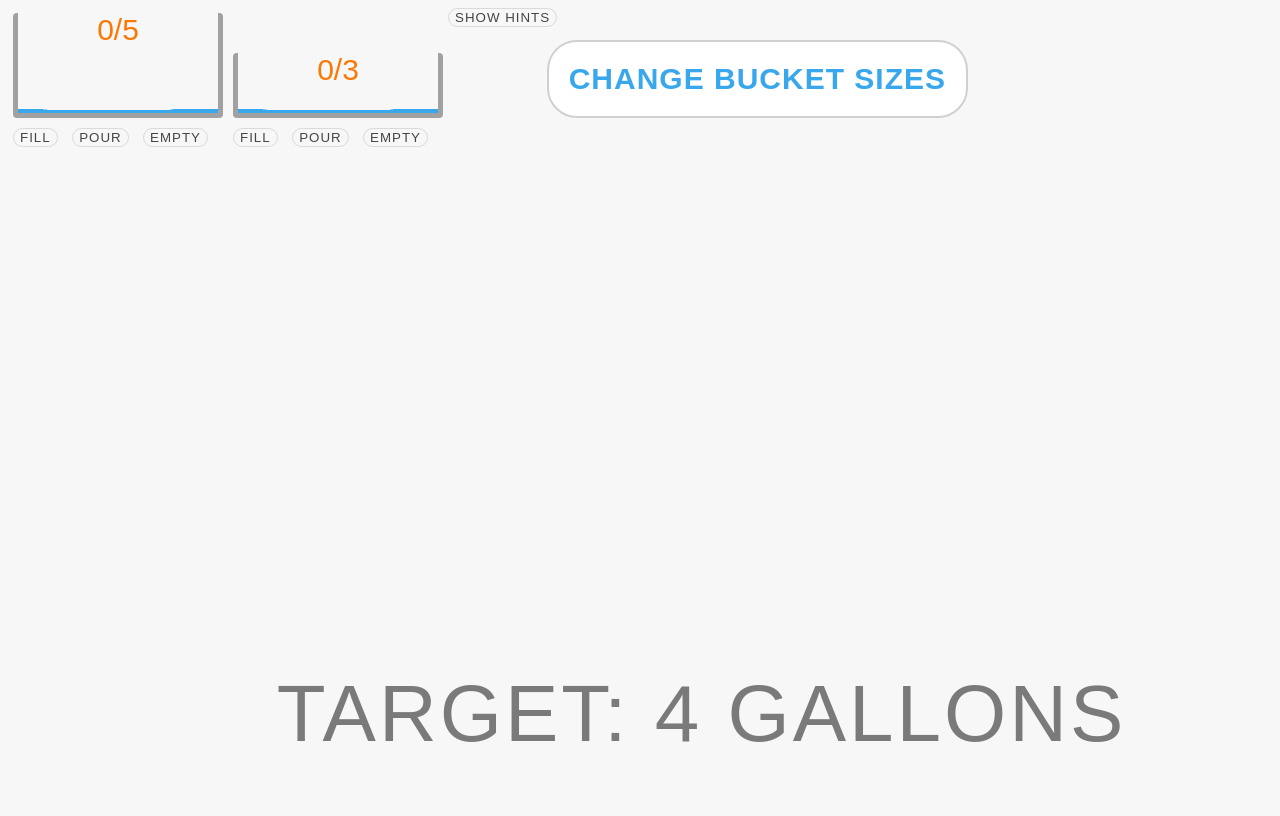
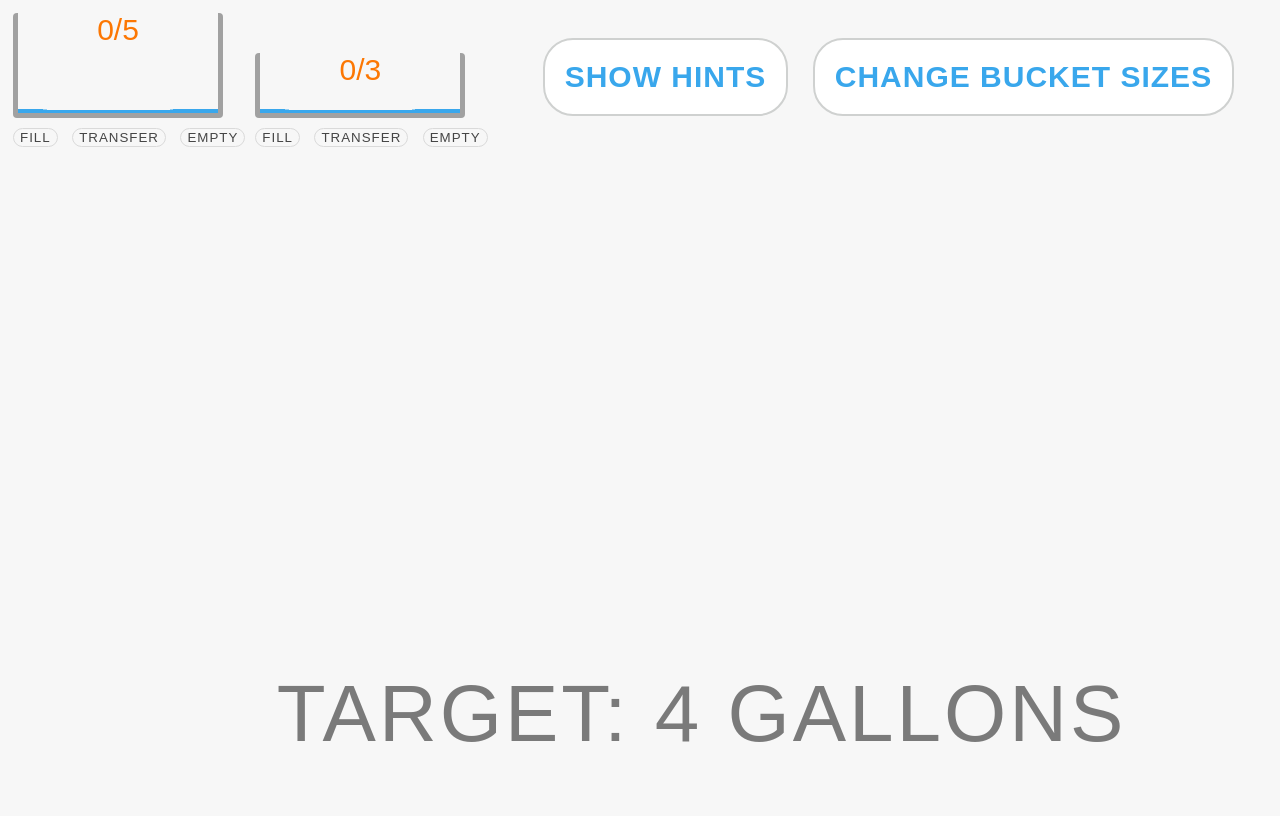
Before and after one commit to natecraft1/company_code_challenges, a PHP site: page / in a window 1280 px wide. After the commit the page ends 742 px from the top, so only its background shows below. Run offline with PHP 8.4, Linux system fonts and the light colour scheme; some libraries are stand-ins or nearby versions; some web fonts are replaced.

Commit message:
i think im done.. for now

```diff
--- a/docstoc/index.html
+++ b/docstoc/index.html
@@ -12,7 +12,7 @@
  		<div id="b1" class="bucket"><p>0/</p></div>
  		<ul>
  			<li><button class="fill move">Fill</button></li>
- 			<li><button class="transfer move">Pour</button></li>
+ 			<li><button class="transfer move">Transfer</button></li>
  			<li><button class="empty move">Empty</button></li>
  		</ul>
  		<div class="history"></div>
@@ -21,20 +21,19 @@
  	<div id="b2" class="bucket"><p>0/</p></div>
  		<ul>
  			<li><button class="fill move">Fill</button></li>
- 			<li><button class="transfer move">Pour</button></li>
+ 			<li><button class="transfer move">Transfer</button></li>
  			<li><button class="empty move">Empty</button></li>
  		</ul>
  		<div class="history"></div>
  	</section>
- 	<div>
- 		<button id="possible">Show Hints</button>
+ 	<div id="buttonWrapper">
+ 		<button id="show_hints">Show Hints</button>
+ 		<button id="changeSizes">Change Bucket Sizes</button>
  	</div>
+	<!-- <p id="notPossible"></p> -->
  	<div id="target" class="top-right">Target: <span>4</span> Gallons</div>
- 	<button id="changeSizes" class="top-right">Change Bucket Sizes</button>
 
 <script>
-	document.body.style.height = window.innerHeight + "px";
-	// document.getElementsByTagName("section")[0].style.height = window.innerHeight/2 + "px";
 	var s = Snap(600,400);
 	var aspect_ratio = 822/567;
 	var lake = s.image("imgs/lake-figure-color.svg", 0, 0, 600, (600/aspect_ratio));
@@ -46,7 +45,7 @@
 	var b1CurrentHeight = b2CurrentHeight = 0;
 	var b1Element = document.getElementById("b1"), b2Element = document.getElementById("b2");
 	var targetSpan = document.getElementById("target").firstElementChild;
-	var possibleButton = document.getElementById("possible");
+	var show_hints = document.getElementById("show_hints");
 	var hintmode = false, hintSteps, section = null;
 
 	var buckets = {
@@ -113,15 +112,6 @@
 		}
 		lake.animate({ "transform": m }, 1500);
 	}
-	var heightScale = function(Height) {
-		return ~~((Height/buckets.maxBucketHeight)*135);
-	}
-
-
-
-	console.log(buckets);
-	// water(5, 11, 4);
-	// console.log(step);
 
 	function trial(h1, h2, target) {
 		var hght1 = hght2 = 0, change, alotted;
@@ -132,7 +122,6 @@
 			if (hght1 == 0) {
 				hght1 = h1;
 				stepArr.push({"step": "fill", "state": [hght1, hght2]});
-				// console.log(hght1, hght2, "filled");
 			} else if (hght1 == h1
 				|| hght2 == 0) {
 				alotted = h2 - hght2;
@@ -140,11 +129,9 @@
 				hght2 += change;
 				hght1 -= change;
 				stepArr.push({"step": "transfer", "state": [hght1, hght2]});
-				// console.log(hght1, hght2, "transfered");
 			} else if (hght2 == h2) {
 				hght2 = 0;
 				stepArr.push({"step": "empty", "state": [hght1, hght2]});
-				// console.log(hght1, hght2, "emptied");
 			}
 		}
 		return { "count": newStep.count - 1, "steps": stepArr};
@@ -220,59 +207,37 @@
 			}
 		}
 	}
-	// function hintMode() {
-	// 	if (hintmode) {
-	// 		hideOrShowAll(1);
-	// 		hideExcept();
-	// 		hintmode = false;
-	// 		possibleButton.innerHTML = "Show Hints";
-	// 		return;
-	// 	};
-
-	// 	possibleButton.innerHTML = "Hide Hints";
-	// 	hintmode = true;
-	// 	hideOrShowAll(0);
-	// 	var currentStep, section;
-	// 	// find which current state is closer to the end;
-	// 	if (!hintSteps) {
-	// 		var startWithOne = trial(buckets.b1.size, buckets.b2.size, buckets.requiredGallons);
-	// 		var startWithTwo = trial(buckets.b2.size, buckets.b1.size, buckets.requiredGallons);
-	// 		if (startWithOne.count < startWithTwo.count) {
-	// 			steps = startWithOne.steps;
-	// 		} else {
-	// 			steps = startWithTwo.steps;
-	// 		}
-	// 		hintSteps = steps.slice(currentIndex(steps)+1);
-	// 	}
-	// 	hideExcept();
-	// }
 	function hintMode() {
-		var steps, emptying;
+		var steps, emptying, currentInd;
 		if (!hintSteps) {
-			console.log("no hintSteps");
 			var startWithOne = trial(buckets.b1.size, buckets.b2.size, buckets.requiredGallons);
 			var startWithTwo = trial(buckets.b2.size, buckets.b1.size, buckets.requiredGallons);
-			if (startWithOne.count < startWithTwo.count) {
-				steps = startWithOne.steps;
-				section = "b1Wrapper";
+			var indexOne = currentIndex(startWithOne.steps, 0, 1);
+			var indexTwo = currentIndex(startWithTwo.steps, 1, 0);
+			var remainingSteps1 = startWithOne.count - indexOne;
+			var remainingSteps2 = startWithTwo.count - indexTwo;
+			if (remainingSteps1 <= remainingSteps2) {
+					currentInd = indexOne;
+					steps = startWithOne.steps;
+					section = "b1Wrapper";
+				} else {
+					currentInd = indexTwo;
+					steps = startWithTwo.steps;
+					section = 'b2Wrapper';
+			}
+			if (currentInd < 0) {
+				hintSteps = steps.slice(0);
+				hintSteps.unshift({"step": "empty"});
 			} else {
-				steps = startWithTwo.steps;
-				section = 'b2Wrapper';
+				hintSteps = steps.slice(currentInd);
 			}
-			// console.log(steps, currentIndex(steps));
-			hintSteps = steps.slice(currentIndex(steps)+2);
-			// console.log(hintSteps);
-			console.log(section);
 			hideOrShowAll(0);
 			setActiveElem(currentElem());
-
 		} else {
 			if (hintmode) {
-				console.log(hintmode);
 				hideOrShowAll(1);
-				unsetActiveElem(document.getElementsByClassName("active")[0]);
+				unsetActiveElem();
 			} else {
-				console.log("else")
 				hideOrShowAll(0);
 				setActiveElem(currentElem());
 			}
@@ -286,15 +251,17 @@
 		elem.style.opacity = 1;
 		elem.className = elem.className + " active";
 	}
-	function unsetActiveElem(elem) {
-		elem.className = elem.className.replace(" active", "");
+	function unsetActiveElem() {
+		var elem = document.getElementsByClassName("active")[0];
+		if (elem) elem.className = elem.className.replace(" active", "");
 	}
-	function currentIndex(steps) {
+	function currentIndex(steps, n, n2) {
 		for (var i = steps.length - 1; i >= 0; i--) {
-			if (steps[i].state[0] == buckets.b1.currentHeight && steps[i].state[1] == buckets.b2.currentHeight) {
-				return i;
-			} else { return 0 };
+			if (steps[i].state[n] == buckets.b1.currentHeight && steps[i].state[n2] == buckets.b2.currentHeight) {
+				return i+1;
+			}
 		}
+		return buckets.b1.currentHeight == 0 && buckets.b2.currentHeight == 0 ? 0 : -1;
 	}
 	function swapSection(section) {
 		return section == "b1Wrapper" ? "b2Wrapper" : "b1Wrapper";
@@ -302,26 +269,12 @@
 	function emptying() {
 		return hintSteps[0].step == "empty";
 	}
-	// function hideExcept() {
-	// 	var section;
-	// 	if (emptying) { section = "b2Wrapper"; } else { section = "b1Wrapper" };
-	// 	var active = document.getElementsByClassName("active")[0];
-	// 	// we need to hide all the elements that aren't the correct action.
-	// 	if (active) {
-	// 		console.log("called", active.className);
-	// 		active.className = active.className.replace(" active", "");
-	// 		active.style.opacity = 0;
-	// 	} else if (hintmode) {
-	// 		var target = document.getElementById(section).getElementsByClassName(hintSteps[0].step)[0];
-	// 		target.style.opacity = 1;
-	// 		target.className = target.className + " active";
-	// 	}
-	// }
+
 	function hideExcept() {
-		if (emptying()) swapSection();
 		if (hintmode) {
+			if (emptying()) swapSection();
 			var active = document.getElementsByClassName("active")[0];
-			unsetActiveElem(active);
+			unsetActiveElem();
 			active.style.opacity = 0;
 			setActiveElem(currentElem());
 		}
@@ -336,10 +289,10 @@
 		return document.getElementById(sect).getElementsByClassName(hintSteps[0].step)[0];
 	}
 	// click events
-	possibleButton.onclick = function() {
+	show_hints.onclick = function() {
 		var greatestCF = gcd(buckets.b1.size, buckets.b2.size);
 		if (buckets.requiredGallons % greatestCF != 0) {
-			this.innerHTML = "This is not possible because " + greatestCF + " is the highest factor of both " + buckets.b1.size + " and " + buckets.b2.size + " but " + greatestCF + " is not a factor of " + buckets.requiredGallons + "!";
+			alert("This is not possible because " + greatestCF + " is the highest common factor of both " + buckets.b1.size + " and " + buckets.b2.size + ", but " + greatestCF + " is not a factor of " + buckets.requiredGallons + "!");
 		} else { hintMode(); }
 	};
 
@@ -366,7 +319,6 @@
 			if (step.check(buckets.b1.currentHeight, buckets.b2.currentHeight)) {
 				alert("You did it in " + step.count + " steps!");
 			} else {
-
 				if (hintmode) { hintSteps.shift(); hideExcept(); }
 			}
 		}
@@ -384,11 +336,14 @@
 		var rand1 = Math.random()*50|0;
 		var rand2 = Math.random()*50|0;
 		setup(rand1, rand2);
-		var newTarget = (rand1 + rand2)*Math.random()|0;
+		var newTarget = (rand1 + rand2-1)*Math.random()|0;
 		targetSpan.innerHTML = newTarget;
 		buckets.requiredGallons = newTarget;
 		historyElems[0].innerHTML = "";
 		historyElems[1].innerHTML = "";
+		hintSteps = null;
+		if (hintmode) { hideOrShowAll(1); hintmode = false; };
+		unsetActiveElem();
 	}
 // helpers
 	function gcd(a, b) {
@@ -404,6 +359,9 @@
    }
    return target;
   }
+  function heightScale(Height) {
+  	return ~~((Height/buckets.maxBucketHeight)*135);
+  }
 
 </script>
 </body>
--- a/docstoc/style.css
+++ b/docstoc/style.css
@@ -1,5 +1,6 @@
 html, body {
-	/*height: 100%;*/
+	height: 100%;
+	overflow: hidden;
 }
 body {
 	background-color: #F7F7F7;
@@ -109,10 +110,12 @@ button:hover {
 	box-shadow: 0 0 10px #9ecaed;
 	background: white;
 }
-#changeSizes {
-	float: right;
-	margin-top: 1%;
-	margin-right: 25%;
+#buttonWrapper {
+	float: left;
+	margin-left: 50px;
+	margin-top: 30px;
+}
+#changeSizes, #show_hints {
 	padding: 20px;
 	border-radius: 30px;
 	background: white;
@@ -120,12 +123,8 @@ button:hover {
 	color: #39a7ec;
 	border: 2px solid #CFD1D0;
 	font-size: 30px;
+	display: inline-block;
 }
-#possible {
+#show_hints {
+	margin-right: 20px;
 }
-.active {
-	display: block;
-}
-.inactive {
-
-}
```
